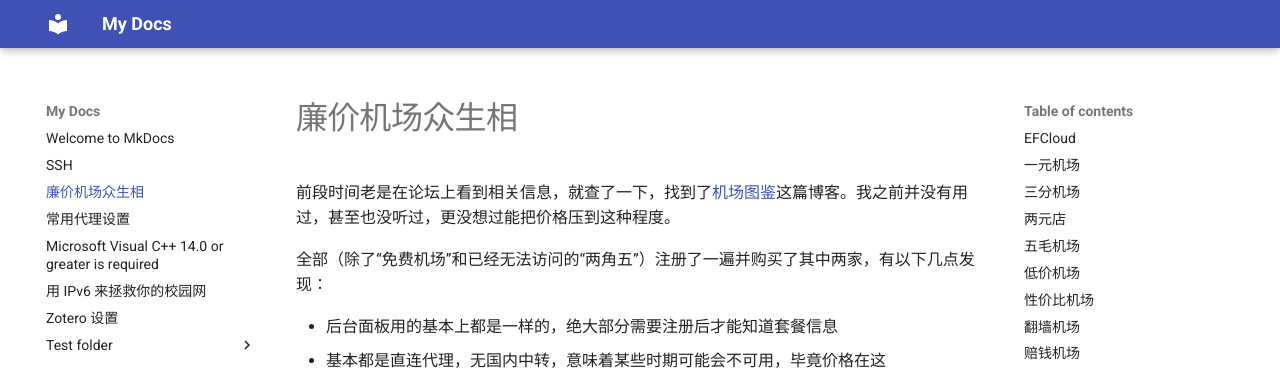
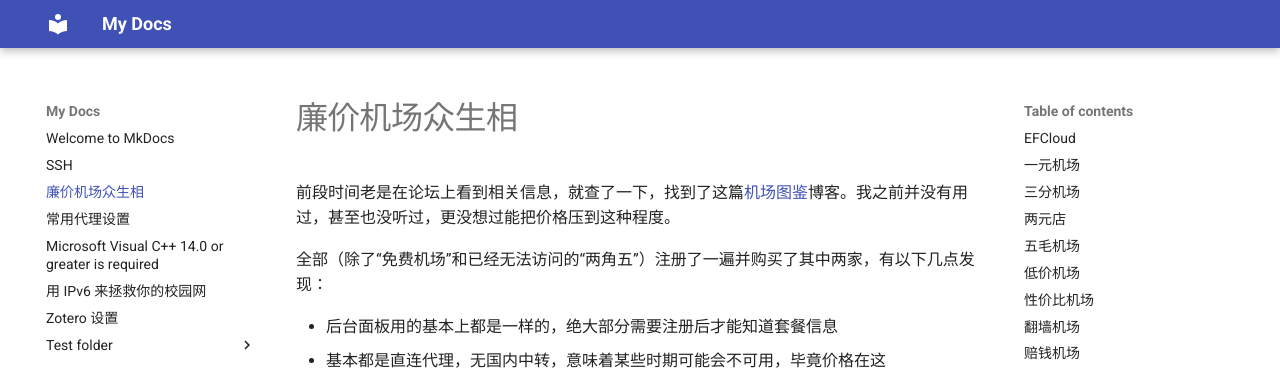
Before and after one commit to FDUZS/wiki, an MkDocs documentation site: the page built from docs/cheap-proxy-providers.md, in a window 1280 px wide and 900 px high. Shown: the top 374 px of the window. Built offline with MkDocs 1.6.1 and Material for MkDocs 9.7.7, drawn with Linux system fonts in a browser that asks for light colours.

Commit message:
update: article

```diff
--- a/docs/cheap-proxy-providers.md
+++ b/docs/cheap-proxy-providers.md
@@ -1,6 +1,6 @@
 # 廉价机场众生相
 
-前段时间老是在论坛上看到相关信息，就查了一下，找到了[机场图鉴]这篇博客。我之前并没有用过，甚至也没听过，更没想过能把价格压到这种程度。
+前段时间老是在论坛上看到相关信息，就查了一下，找到了这篇[机场图鉴]博客。我之前并没有用过，甚至也没听过，更没想过能把价格压到这种程度。
 
 全部（除了“免费机场”和已经无法访问的“两角五”）注册了一遍并购买了其中两家，有以下几点发现：
 
```
